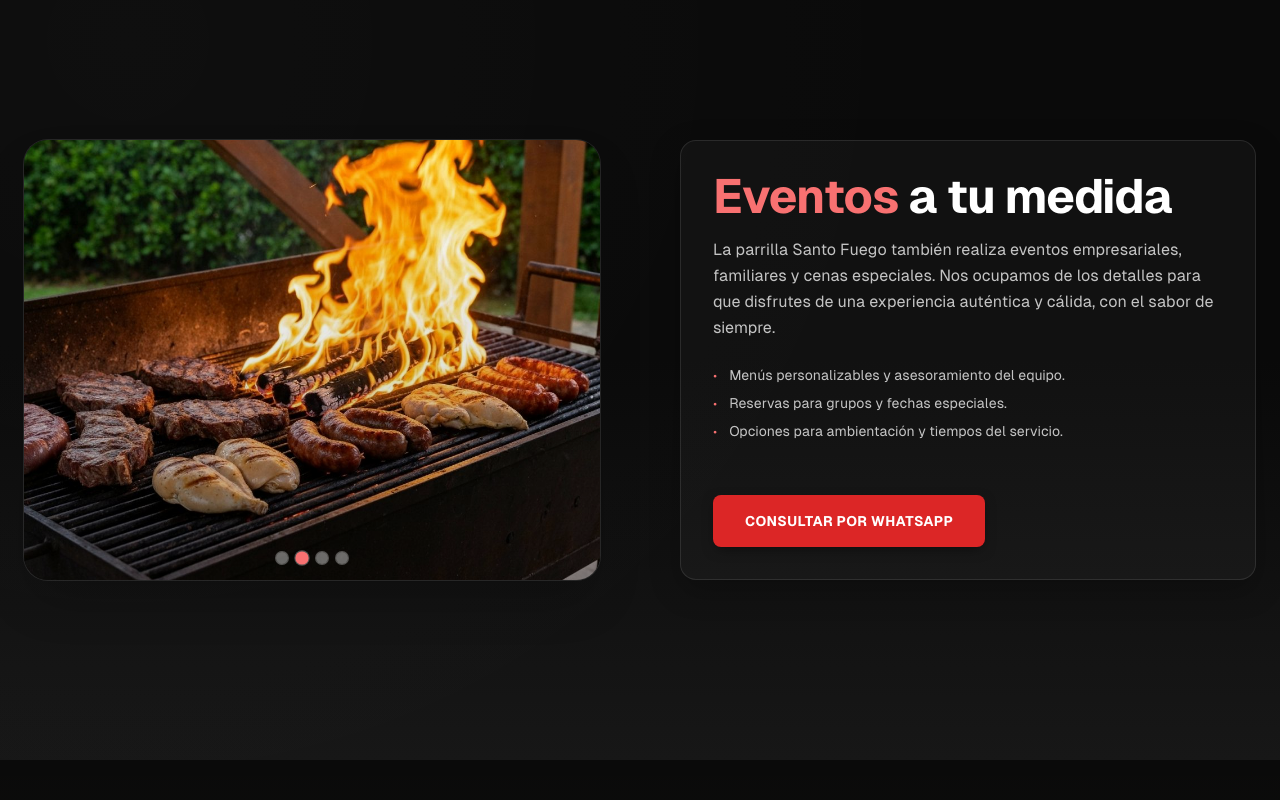
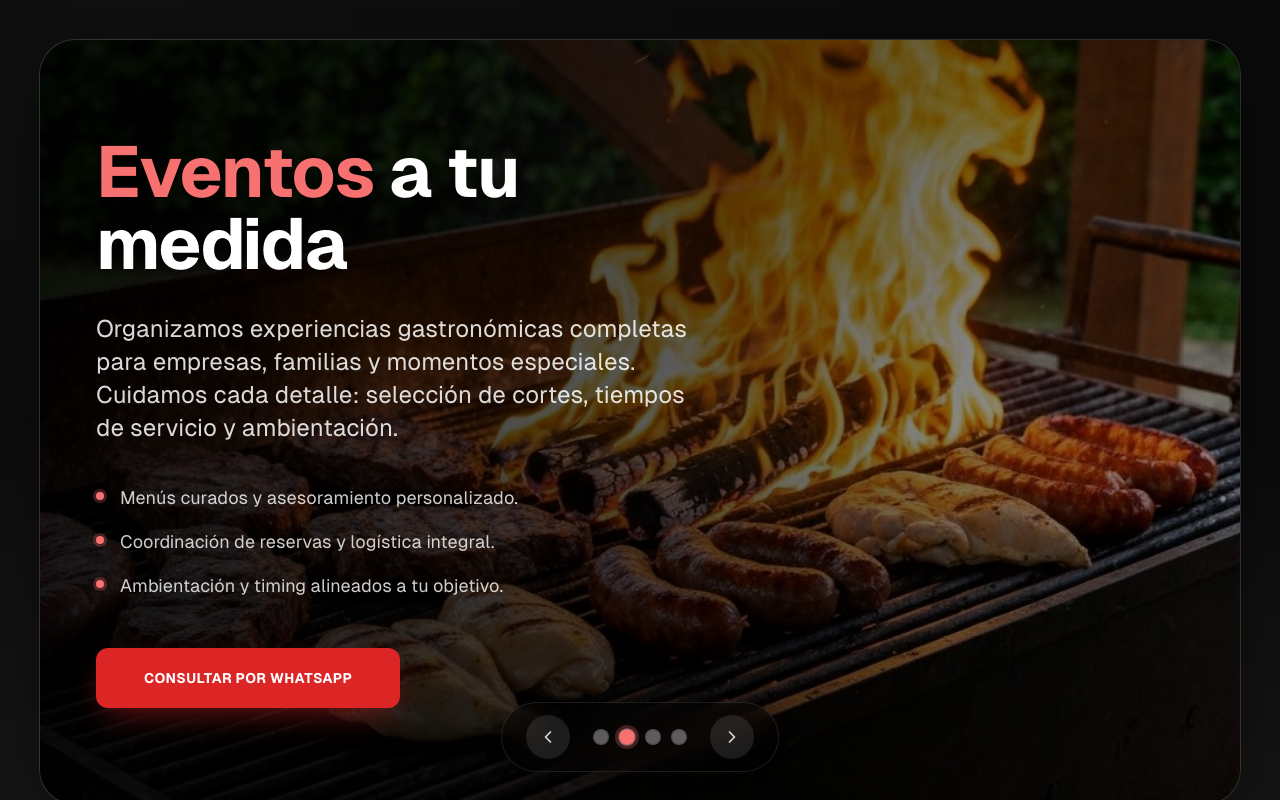
Before and after one commit to mArchilli/santo-fuego-landing, a React (Vite) app: page / in a window 1280 px wide. Shown: the part 1640-2440 px from the top of the page. Built offline with nearby package versions, Linux system fonts and the light colour scheme.

Commit message:
actualizacion de events

```diff
--- a/src/components/Events.jsx
+++ b/src/components/Events.jsx
@@ -25,7 +25,8 @@ export default function Events(){
   return (
   <section id="events" className="relative min-h-screen bg-gradient-to-b from-neutral-950 via-neutral-950 to-neutral-900 text-white flex md:items-center md:justify-center" aria-labelledby="events-heading">
       <div className="pointer-events-none absolute inset-0 bg-[radial-gradient(circle_at_10%_10%,rgba(255,255,255,0.05),transparent_60%)] opacity-40" aria-hidden="true" />
-  <div className="relative z-10 max-w-7xl mx-auto px-6 w-full py-8 md:py-12 grid lg:grid-cols-2 gap-10 lg:gap-20 items-start md:items-center">
+  {/* Layout mobile / tablet (se oculta en desktop) */}
+  <div className="relative z-10 max-w-7xl mx-auto px-6 w-full py-8 md:py-12 grid lg:hidden gap-10 items-start md:items-center">
         <div className="lg:order-2">
           <div className="relative rounded-2xl border border-white/10 bg-white/[0.03] p-6 md:p-8 shadow-[0_10px_30px_rgba(0,0,0,0.25)] lg:h-[440px] lg:flex lg:flex-col">
           <h2 id="events-heading" className="text-3xl md:text-5xl font-extrabold tracking-tight mb-4">
@@ -52,8 +53,8 @@ export default function Events(){
             </a>
           </div>
           </div>
-        </div>
-  <div className="relative -mt-2 sm:mt-0 lg:order-1">
+    </div>
+  <div className="relative -mt-2 sm:mt-0">
           {/* Carrusel vista tablet y desktop */}
           <div className="hidden sm:block relative group">
             <div className="absolute -inset-2 bg-gradient-to-tr from-gold/20 via-amber-600/10 to-transparent rounded-3xl blur-xl opacity-0 group-hover:opacity-70 transition" aria-hidden="true"></div>
@@ -64,8 +65,8 @@ export default function Events(){
                   src={img.src}
                   alt={img.alt}
                   loading={idx === 0 ? 'eager' : 'lazy'}
-                  className={`absolute inset-0 w-full h-full object-cover transform transition-all duration-[1300ms] ease-[cubic-bezier(.4,.0,.2,1)]
-                    ${idx === currentImage ? 'opacity-100 scale-100 rotate-0' : 'opacity-0 scale-[1.07] rotate-[1.5deg]'}
+                  className={`absolute inset-0 w-full h-full object-cover transition-all duration-[1100ms] ease-[cubic-bezier(.4,.0,.2,1)] will-change-transform will-change-opacity [transform:translateZ(0)]
+                    ${idx === currentImage ? 'opacity-100 scale-100' : 'opacity-0 scale-100'}
                   `}
                 />
               ))}
@@ -134,8 +135,8 @@ export default function Events(){
                 alt={img.alt}
                 loading={idx === 0 ? 'eager' : 'lazy'}
                 draggable="false"
-                className={`absolute inset-0 w-full h-full object-cover transform transition-all duration-[1300ms] ease-[cubic-bezier(.4,.0,.2,1)]
-                  ${idx === currentImage ? 'opacity-100 scale-100 rotate-0' : 'opacity-0 scale-[1.07] rotate-[1.5deg]'}
+                className={`absolute inset-0 w-full h-full object-cover transition-all duration-[1100ms] ease-[cubic-bezier(.4,.0,.2,1)] will-change-transform will-change-opacity [transform:translateZ(0)]
+                  ${idx === currentImage ? 'opacity-100 scale-100' : 'opacity-0 scale-100'}
                 `}
               />
             ))}
@@ -171,6 +172,117 @@ export default function Events(){
           </div>
         </div>
       </div>
+
+      {/* Layout desktop integrado */}
+      <div className="hidden lg:block relative z-10 w-full max-w-[92rem] mx-auto px-10 py-20">
+        <div className="relative rounded-[2.2rem] overflow-hidden ring-1 ring-white/15 shadow-[0_25px_60px_-15px_rgba(0,0,0,0.6)]">
+          {/* Carousel background */}
+          <div className="absolute inset-0">
+            {images.map((img, idx) => (
+              <img
+                key={img.src}
+                src={img.src}
+                alt={img.alt}
+                loading={idx === 0 ? 'eager' : 'lazy'}
+                className={`absolute inset-0 w-full h-full object-cover transition-all duration-[1200ms] ease-[cubic-bezier(.4,.0,.2,1)] will-change-transform will-change-opacity [transform:translateZ(0)]
+                  ${idx === currentImage ? 'opacity-100 scale-100' : 'opacity-0 scale-100'}
+                `}
+              />
+            ))}
+            <div className="absolute inset-0 bg-gradient-to-r from-black/85 via-black/65 to-black/30" />
+            <div className="absolute inset-0 bg-gradient-to-t from-black/40 via-transparent to-black/20" />
+          </div>
+
+          {/* Content overlay */}
+          <div className="relative z-10 grid grid-cols-12 gap-12 px-14 py-20 xl:py-24">
+            <div className="col-span-7 flex flex-col justify-center max-w-3xl">
+              <h2 className="text-6xl xl:text-7xl font-extrabold leading-[1.05] tracking-tight mb-8 drop-shadow-[0_4px_12px_rgba(0,0,0,0.6)]">
+                <span className="text-red-400">Eventos</span> a tu medida
+              </h2>
+              <p className="text-2xl text-white/85 leading-snug mb-10 font-light max-w-2xl">
+                Organizamos experiencias gastronómicas completas para empresas, familias y momentos especiales.
+                Cuidamos cada detalle: selección de cortes, tiempos de servicio y ambientación.
+              </p>
+              <ul className="space-y-4 text-lg text-white/80 mb-12">
+                <li className="flex items-start gap-4"><span className="mt-2 w-2 h-2 rounded-full bg-red-400 shadow-[0_0_0_3px_rgba(248,113,113,0.25)]" /> Menús curados y asesoramiento personalizado.</li>
+                <li className="flex items-start gap-4"><span className="mt-2 w-2 h-2 rounded-full bg-red-400 shadow-[0_0_0_3px_rgba(248,113,113,0.25)]" /> Coordinación de reservas y logística integral.</li>
+                <li className="flex items-start gap-4"><span className="mt-2 w-2 h-2 rounded-full bg-red-400 shadow-[0_0_0_3px_rgba(248,113,113,0.25)]" /> Ambientación y timing alineados a tu objetivo.</li>
+              </ul>
+              <div>
+                <a
+                  href={whatsapp}
+                  target="_blank"
+                  rel="noreferrer noopener"
+                  className="inline-flex items-center justify-center gap-3 rounded-xl px-12 py-5 text-sm font-semibold uppercase tracking-wide bg-red-600 text-white hover:bg-red-500 active:bg-red-700 focus:outline-none focus-visible:ring-2 focus-visible:ring-red-400 transition-all duration-200 shadow-[0_12px_32px_-10px_rgba(220,38,38,0.55)] hover:shadow-[0_16px_38px_-8px_rgba(220,38,38,0.7)] hover:scale-[1.03]"
+                  aria-label="Consultar eventos por WhatsApp"
+                >
+                  Consultar por WhatsApp
+                </a>
+              </div>
+            </div>
+            <div className="col-span-5 relative">
+              {/* Reemplazado radial intenso por un fade lateral muy suave */}
+              <div className="pointer-events-none absolute inset-0 bg-gradient-to-l from-black/5 via-black/0 to-black/0" />
+            </div>
+          </div>
+
+          {/* Carousel controls (desktop) - nueva barra inferior */}
+          <div className="absolute bottom-8 left-0 right-0 flex items-center justify-center z-20">
+            <div className="flex items-center gap-6 px-6 py-3 rounded-full backdrop-blur-md bg-black/40 border border-white/10 shadow-[0_4px_16px_-2px_rgba(0,0,0,0.5)]">
+              <button
+                type="button"
+                onClick={prevImage}
+                aria-label="Imagen anterior"
+                className="h-11 w-11 inline-flex items-center justify-center rounded-full text-white/85 hover:text-white bg-white/10 hover:bg-white/15 focus:outline-none focus-visible:ring-2 focus-visible:ring-red-400 transition"
+              >
+                <svg
+                  viewBox="0 0 24 24"
+                  fill="none"
+                  stroke="currentColor"
+                  strokeWidth="2"
+                  strokeLinecap="round"
+                  strokeLinejoin="round"
+                  className="h-5 w-5"
+                  aria-hidden="true"
+                >
+                  <path d="M15 18l-6-6 6-6" />
+                </svg>
+              </button>
+              <div className="flex gap-3">
+                {images.map((_, idx) => (
+                  <button
+                    key={idx}
+                    onClick={() => setCurrentImage(idx)}
+                    aria-label={`Ir a la imagen ${idx + 1}`}
+                    className={`w-3.5 h-3.5 rounded-full transition-all duration-300 ring-1 ring-white/30 focus:outline-none focus-visible:ring-2 focus-visible:ring-red-400
+                      ${idx === currentImage ? 'bg-red-400 scale-110 shadow-[0_0_0_4px_rgba(248,113,113,0.25)]' : 'bg-white/35 hover:bg-white/60'}
+                    `}
+                  />
+                ))}
+              </div>
+              <button
+                type="button"
+                onClick={nextImage}
+                aria-label="Imagen siguiente"
+                className="h-11 w-11 inline-flex items-center justify-center rounded-full text-white/85 hover:text-white bg-white/10 hover:bg-white/15 focus:outline-none focus-visible:ring-2 focus-visible:ring-red-400 transition"
+              >
+                <svg
+                  viewBox="0 0 24 24"
+                  fill="none"
+                  stroke="currentColor"
+                  strokeWidth="2"
+                  strokeLinecap="round"
+                  strokeLinejoin="round"
+                  className="h-5 w-5"
+                  aria-hidden="true"
+                >
+                  <path d="M9 18l6-6-6-6" />
+                </svg>
+              </button>
+            </div>
+          </div>
+        </div>
+      </div>
     </section>
   )
 }
```
